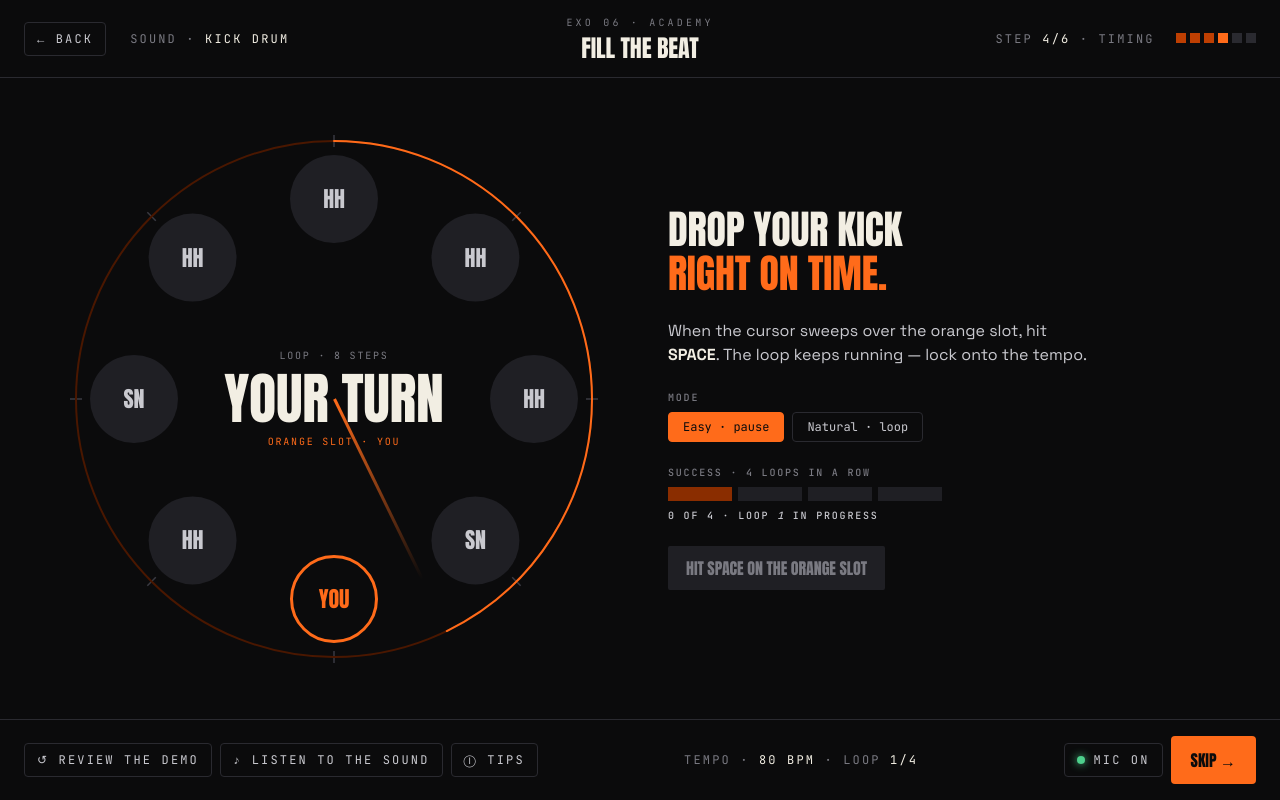
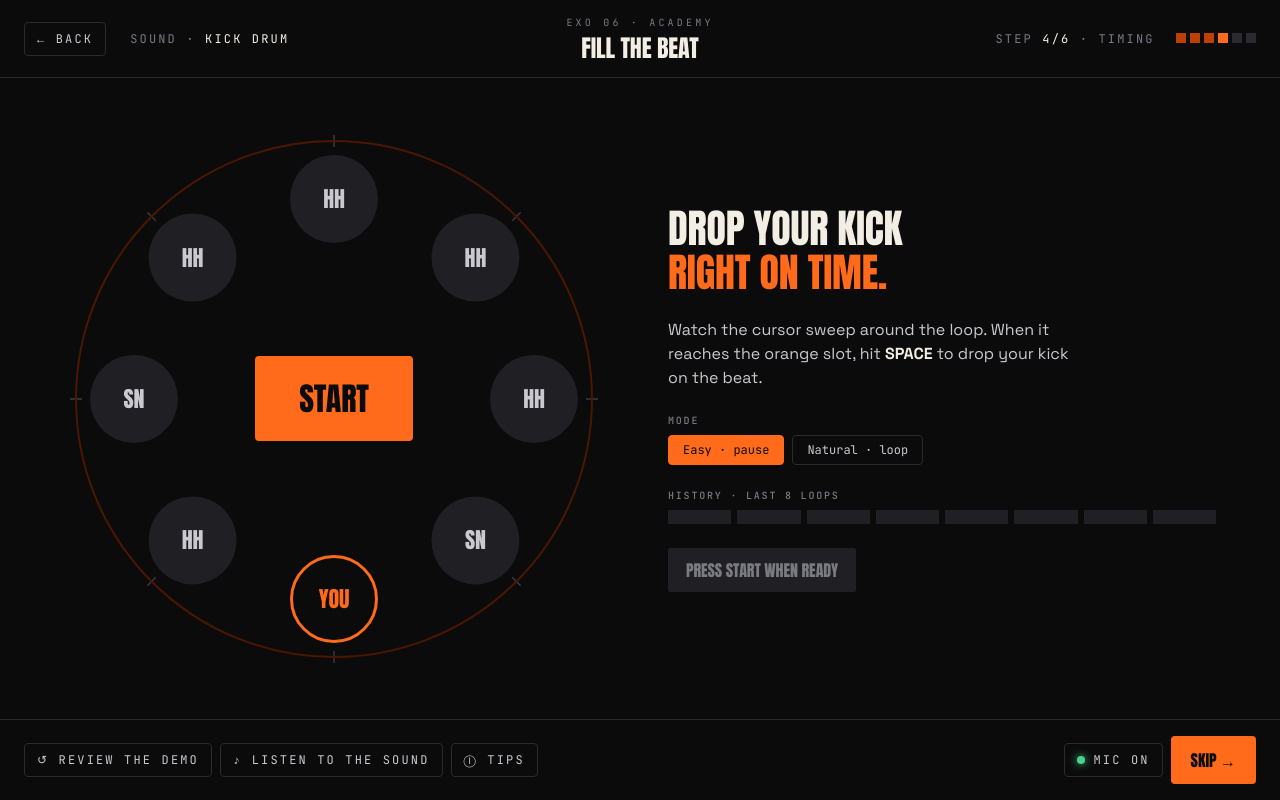
Before and after one commit to ONEmanLAW/Cypher, a Vue app: page /exo-06 in a window 1280 px wide. Built offline with nearby package versions, Linux system fonts and the light colour scheme.

Commit message:
Added features and changes to exo6 with a better stuff for the exercise.

```diff
--- a/src/views/Exo06View.vue
+++ b/src/views/Exo06View.vue
@@ -1,5 +1,5 @@
 <script setup>
-import { ref, reactive, computed, onMounted, onUnmounted } from 'vue'
+import { ref, reactive, onMounted, onUnmounted } from 'vue'
 import { useRouter } from 'vue-router'
 
 const router = useRouter()
@@ -13,10 +13,10 @@ const SLOT_COUNT = 8
 const TARGET_INDEX = 4           // bottom slot = the user's slot
 const HIT_WINDOW_DEG = 26        // angular tolerance around target
 const PERFECT_WINDOW_DEG = 9     // tighter window = "perfect"
-const LOOPS_TO_WIN = 4
 const BPM = 80
 const LOOP_MS = (60_000 / BPM) * SLOT_COUNT
 const arcLength = 2 * Math.PI * (R - 12)
+const HISTORY_MAX = 8
 
 const SLOTS = [
   { i: 0, kind: 'coach',  label: 'HH' },
@@ -77,22 +77,31 @@ function playClick(freq = 440, dur = 0.06, type = 'square') {
 
 /* ---- reactive state --------------------------------------------------- */
 const mode = ref('pause')        // 'pause' | 'loop'
+const status = ref('idle')       // 'idle' | 'countdown' | 'running'
+const countdown = ref(3)
 const angle = ref(0)             // playhead clock angle 0..360
-const loopsDone = ref(0)
 const waiting = ref(false)
 const litSlot = ref(null)
-const feedback = reactive({ kind: 'idle', text: 'Hit SPACE on the orange slot' })
-
-const loopNum = computed(() => Math.min(loopsDone.value + 1, LOOPS_TO_WIN))
+const feedback = reactive({ kind: 'idle', text: 'Press start when ready' })
+const history = ref([])          // [{ kind: 'perfect'|'good'|'miss' }]
 
 /* ---- non-reactive loop refs ------------------------------------------ */
 let rafId = 0
+let cdTimer = 0
 let lastTs = 0
 let angleVal = 0
 let lastSlot = -1
 let hitThisLoop = false
 
-/* ---- slot crossing sound --------------------------------------------- */
+/* ---- helpers ---------------------------------------------------------- */
+function setFeedback(kind, text) {
+  feedback.kind = kind
+  feedback.text = text
+}
+function pushHistory(kind) {
+  history.value = [...history.value, { kind }].slice(-HISTORY_MAX)
+}
+
 function crossSlot(i) {
   const s = SLOTS[i]
   litSlot.value = i
@@ -108,10 +117,9 @@ function tick(ts) {
   const dt = ts - lastTs
   lastTs = ts
 
-  if (!waiting.value) {
+  if (status.value === 'running' && !waiting.value) {
     let a = angleVal + (dt / LOOP_MS) * 360
 
-    // slot crossings
     const prevSlot = Math.floor(angleVal / 45) % SLOT_COUNT
     const nextSlot = Math.floor((a % 360) / 45) % SLOT_COUNT
     if (nextSlot !== prevSlot && nextSlot !== lastSlot) {
@@ -128,12 +136,11 @@ function tick(ts) {
       waiting.value = true
     }
 
-    // loop wrap
     if (a >= 360) {
       a -= 360
       if (!hitThisLoop) {
-        loopsDone.value = 0
-        setFeedback('bad', 'Missed — streak reset')
+        pushHistory('miss')
+        setFeedback('bad', 'Missed')
       }
       hitThisLoop = false
       lastSlot = -1
@@ -145,42 +152,51 @@ function tick(ts) {
   rafId = requestAnimationFrame(tick)
 }
 
-/* ---- hit -------------------------------------------------------------- */
-function setFeedback(kind, text) {
-  feedback.kind = kind
-  feedback.text = text
+/* ---- countdown / start ----------------------------------------------- */
+function startCountdown() {
+  if (status.value !== 'idle') return
+  status.value = 'countdown'
+  countdown.value = 3
+  setFeedback('idle', 'Get ready')
+  cdTimer = setInterval(() => {
+    countdown.value -= 1
+    if (countdown.value <= 0) {
+      clearInterval(cdTimer)
+      status.value = 'running'
+      lastTs = 0
+      setFeedback('idle', 'Hit SPACE on the orange slot')
+    }
+  }, 1000)
 }
 
+/* ---- hit -------------------------------------------------------------- */
 function registerHit() {
-  if (hitThisLoop) return
+  if (status.value !== 'running' || hitThisLoop) return
   const targetDeg = slotAngle(TARGET_INDEX)
   const diff = angleDiff(angleVal, targetDeg)
 
   if (diff <= HIT_WINDOW_DEG) {
     hitThisLoop = true
-    const ms = Math.round((diff / 360) * LOOP_MS)
     const perfect = diff <= PERFECT_WINDOW_DEG
     playClick(SLOT_FREQ.YOU, 0.09, 'sine')
     litSlot.value = TARGET_INDEX
     setTimeout(() => {
       if (litSlot.value === TARGET_INDEX) litSlot.value = null
     }, 140)
-
-    setFeedback(perfect ? 'perfect' : 'good',
-      perfect ? `Perfect · ${ms}ms` : `On time · +${ms}ms`)
-    loopsDone.value = Math.min(LOOPS_TO_WIN, loopsDone.value + 1)
+    pushHistory(perfect ? 'perfect' : 'good')
+    setFeedback(perfect ? 'perfect' : 'good', perfect ? 'Perfect' : 'On time')
     if (waiting.value) waiting.value = false
   } else {
-    setFeedback('bad', 'Off beat — too early/late')
+    setFeedback('bad', 'Off beat')
   }
 }
 
 /* ---- key handling ----------------------------------------------------- */
 function onKey(e) {
-  if (e.code === 'Space') {
-    e.preventDefault()
-    registerHit()
-  }
+  if (e.code !== 'Space') return
+  e.preventDefault()
+  if (status.value === 'idle') startCountdown()
+  else registerHit()
 }
 
 /* ---- lifecycle -------------------------------------------------------- */
@@ -191,6 +207,7 @@ onMounted(() => {
 onUnmounted(() => {
   window.removeEventListener('keydown', onKey)
   cancelAnimationFrame(rafId)
+  clearInterval(cdTimer)
 })
 </script>
 
@@ -250,15 +267,24 @@ onUnmounted(() => {
               <div class="e06-slot-inner">{{ s.label }}</div>
             </div>
 
+            <!-- center: start / countdown / running -->
             <div class="e06-clock-center">
-              <div class="e06-clock-label">loop · 8 steps</div>
-              <div class="e06-clock-step">{{ waiting ? 'your turn' : 'step 5' }}</div>
-              <div class="e06-clock-label" style="color:var(--orange-500)">
-                orange slot · you
-              </div>
+              <template v-if="status === 'countdown'">
+                <div class="e06-countdown">{{ countdown }}</div>
+              </template>
+              <template v-else-if="status === 'running'">
+                <div class="e06-clock-label">loop · 8 steps</div>
+                <div class="e06-clock-step">{{ waiting ? 'your turn' : 'step 5' }}</div>
+              </template>
+              <template v-else>
+                <button class="e06-start" type="button" @click="startCountdown">
+                  Start
+                </button>
+              </template>
             </div>
 
-            <div class="e06-cursor-line"
+            <!-- playhead -->
+            <div v-show="status === 'running'" class="e06-cursor-line"
                  :style="{ transform: `rotate(${angle - 180}deg)` }" />
           </div>
         </div>
@@ -267,8 +293,8 @@ onUnmounted(() => {
         <div class="e06-side">
           <div class="e06-title">Drop your kick<em>right on time.</em></div>
           <div class="e06-subtitle">
-            When the cursor sweeps over the orange slot, hit <strong>SPACE</strong>.
-            The loop keeps running — lock onto the tempo.
+            Watch the cursor sweep around the loop. When it reaches the orange
+            slot, hit <strong>SPACE</strong> to drop your kick on the beat.
           </div>
 
           <div class="e06-row">
@@ -286,15 +312,11 @@ onUnmounted(() => {
           </div>
 
           <div class="e06-row">
-            <div class="mono-label">Success · {{ LOOPS_TO_WIN }} loops in a row</div>
+            <div class="mono-label">History · last {{ HISTORY_MAX }} loops</div>
             <div class="e06-loops">
-              <div v-for="i in LOOPS_TO_WIN" :key="i"
+              <div v-for="i in HISTORY_MAX" :key="i"
                    class="e06-loop"
-                   :class="{ done: i - 1 < loopsDone, curr: i - 1 === loopsDone }" />
-            </div>
-            <div class="mono-label" style="color:var(--ink-9)">
-              {{ loopsDone }} of {{ LOOPS_TO_WIN }} · loop
-              <em>{{ loopNum }}</em> in progress
+                   :class="history[i - 1] ? `h-${history[i - 1].kind}` : ''" />
             </div>
           </div>
 
@@ -312,9 +334,6 @@ onUnmounted(() => {
         <button class="footer-btn" type="button">♪ Listen to the sound</button>
         <button class="footer-btn" type="button">ⓘ Tips</button>
       </div>
-      <div class="exo-footer-center">
-        tempo · <em>{{ BPM }} bpm</em> · loop <em>{{ loopNum }}/{{ LOOPS_TO_WIN }}</em>
-      </div>
       <div class="exo-footer-actions">
         <span class="footer-mic"><span class="dot" /> Mic on</span>
         <button class="footer-cta" type="button">Skip →</button>
@@ -331,7 +350,7 @@ onUnmounted(() => {
   background: var(--surface-stage);
 }
 
-/* ---- header (identique Exo02) ---- */
+/* ---- header ---- */
 .exo-header {
   display: flex;
   align-items: center;
@@ -462,7 +481,7 @@ onUnmounted(() => {
   color: var(--fg-on-orange);
 }
 
-/* center */
+/* center: perfectly centered overlay */
 .e06-clock-center {
   position: absolute;
   inset: 0;
@@ -471,7 +490,6 @@ onUnmounted(() => {
   align-items: center;
   justify-content: center;
   gap: 6px;
-  pointer-events: none;
   text-align: center;
 }
 .e06-clock-label {
@@ -489,6 +507,28 @@ onUnmounted(() => {
   text-transform: uppercase;
   color: var(--fg-primary);
 }
+.e06-countdown {
+  font-family: var(--font-display);
+  font-size: var(--t-counter);
+  line-height: var(--lh-display);
+  color: var(--brand);
+  font-feature-settings: 'tnum' 1;
+}
+.e06-start {
+  background: var(--brand);
+  color: var(--fg-on-orange);
+  border: none;
+  padding: 18px 44px;
+  border-radius: 4px;
+  font-family: var(--font-display);
+  font-size: 32px;
+  letter-spacing: var(--ls-tight);
+  text-transform: uppercase;
+  cursor: pointer;
+  transition: background-color var(--dur-fast), transform var(--dur-fast);
+}
+.e06-start:hover { background: var(--brand-hover); transform: scale(1.04); }
+.e06-start:active { background: var(--brand-press); }
 
 /* playhead */
 .e06-cursor-line {
@@ -560,16 +600,17 @@ onUnmounted(() => {
   border-color: var(--brand);
 }
 
-/* loops */
+/* history bars (8) */
 .e06-loops { display: flex; gap: 6px; }
 .e06-loop {
-  width: 64px;
+  flex: 1;
   height: 14px;
   background: var(--ink-3);
   transition: background-color var(--dur-base);
 }
-.e06-loop.done { background: var(--orange-500); }
-.e06-loop.curr { background: var(--orange-800); }
+.e06-loop.h-perfect { background: var(--accent-lime); }
+.e06-loop.h-good    { background: var(--state-good); }
+.e06-loop.h-miss    { background: var(--state-bad); }
 
 /* feedback */
 .e06-feedback {
@@ -598,7 +639,7 @@ onUnmounted(() => {
   color: var(--bone-0);
 }
 
-/* ---- footer (identique Exo02) ---- */
+/* ---- footer ---- */
 .exo-footer {
   display: flex;
   align-items: center;
@@ -608,14 +649,6 @@ onUnmounted(() => {
   flex-shrink: 0;
 }
 .exo-footer-actions { display: flex; gap: 8px; align-items: center; }
-.exo-footer-center {
-  font-family: var(--font-mono);
-  font-size: 12px;
-  letter-spacing: var(--ls-label);
-  text-transform: uppercase;
-  color: var(--fg-muted);
-}
-.exo-footer-center em { font-style: normal; color: var(--fg-primary); }
 .footer-mic {
   display: inline-flex;
   align-items: center;
```
